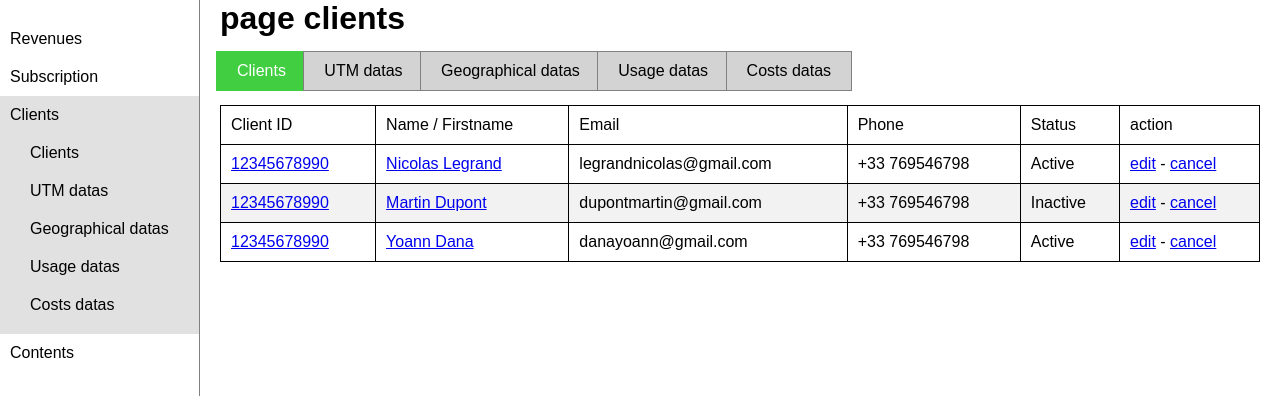
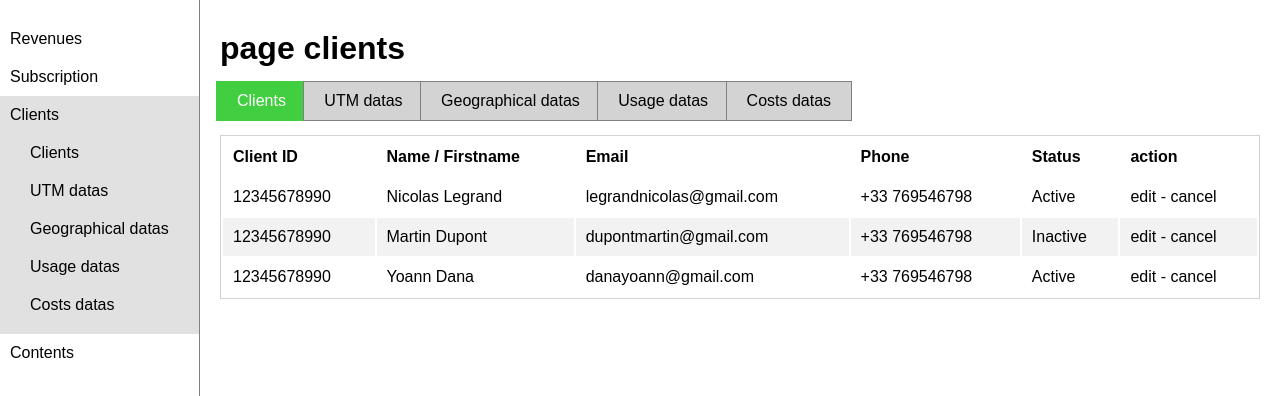
Before and after one commit to Alekseypavlov14/html-css-project, a plain HTML site: page clients.html in a window 1280 px wide. Shown: the top 396 px of the page. Drawn offline with nearby package versions, Linux system fonts and the light colour scheme.

Commit message:
added margin to headline

```diff
--- a/style.css
+++ b/style.css
@@ -62,17 +62,30 @@ body {
 }
 
 .myTable {
-  border-collapse: collapse;
   width: 100%;
+  border: 1px solid lightgrey;
+}
+
+thead {
+  font-weight: 700;
+}
+
+h1 {
+  margin-top: 30px;
 }
 
 .myTable th, .myTable td {
   padding: 10px;
-  border: 1px solid #000;
+  border: none;
 }
 
 .myTable tbody tr:nth-child(even) {
   background-color: #f2f2f2;
+}
+
+.myTable a {
+  text-decoration: none;
+  color: #000;
 }
 
 .tab-container {
```
